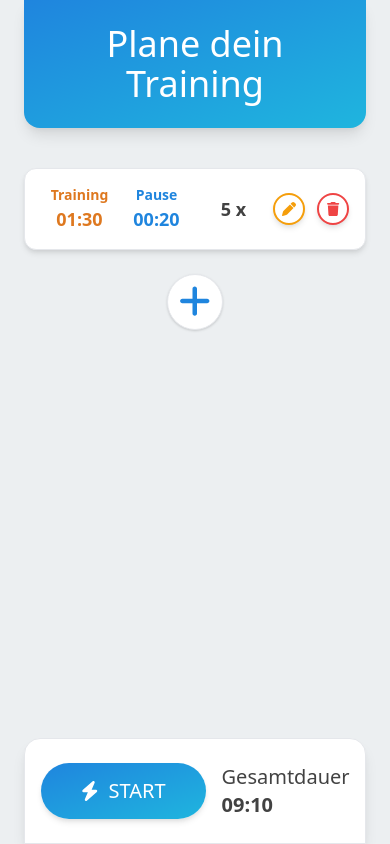
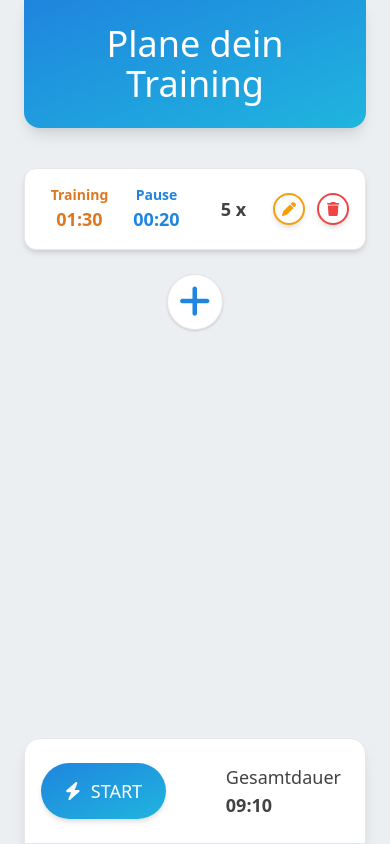
Before and after one commit to Leon-1207/dbv-timer, a Nuxt app: page / in a window 390 px wide. Built offline with nearby package versions, Linux system fonts and the light colour scheme.

Commit message:
FIX: font scaling on setup page bottom

```diff
--- a/components/setupPage.vue
+++ b/components/setupPage.vue
@@ -63,17 +63,18 @@
     </div>
 
     <!-- bottom (duration + start) -->
-    <div class="page-bottom-wrapper">
+    <div class="page-bottom-wrapper text-lg sm:text-xl">
       <!-- start button -->
       <button
         class="
-          py-2
-          px-10
+          py-1
+          px-6
+          sm:py-2 sm:px-10
           rounded-full
           bg-gradient-to-br
           from-theme
           to-theme-gradient
-          text-white text-xl
+          text-white
           flex flex-nowrap
           justify-center
           items-center
--- a/components/setupPageTrainingData.vue
+++ b/components/setupPageTrainingData.vue
@@ -1,5 +1,5 @@
 <template>
-  <div class="text-xl grid">
+  <div class="grid">
     <span class="mr-2">Gesamtdauer</span>
     <time-text class="font-semibold" :data="timeObject" />
   </div>
```
